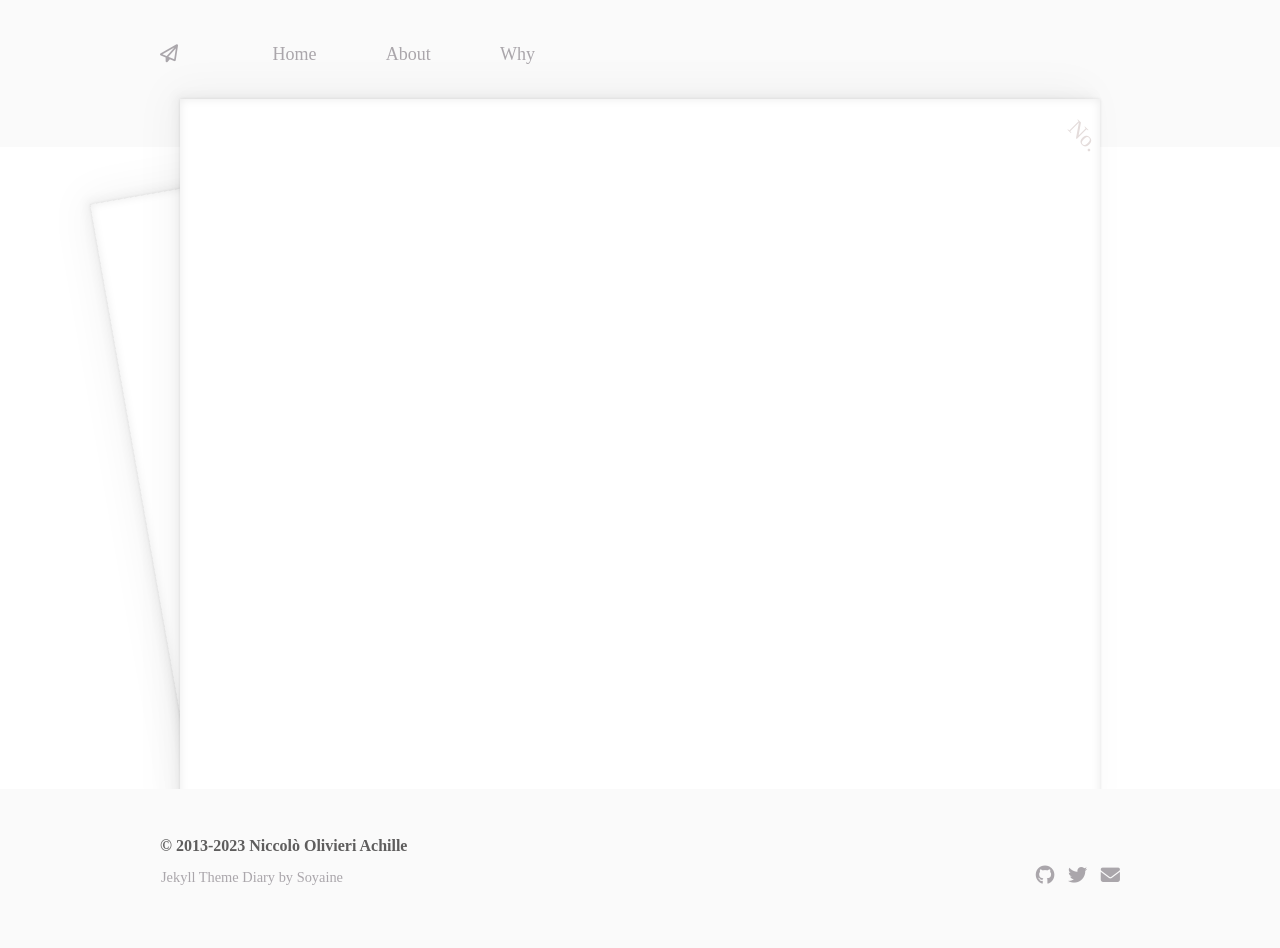
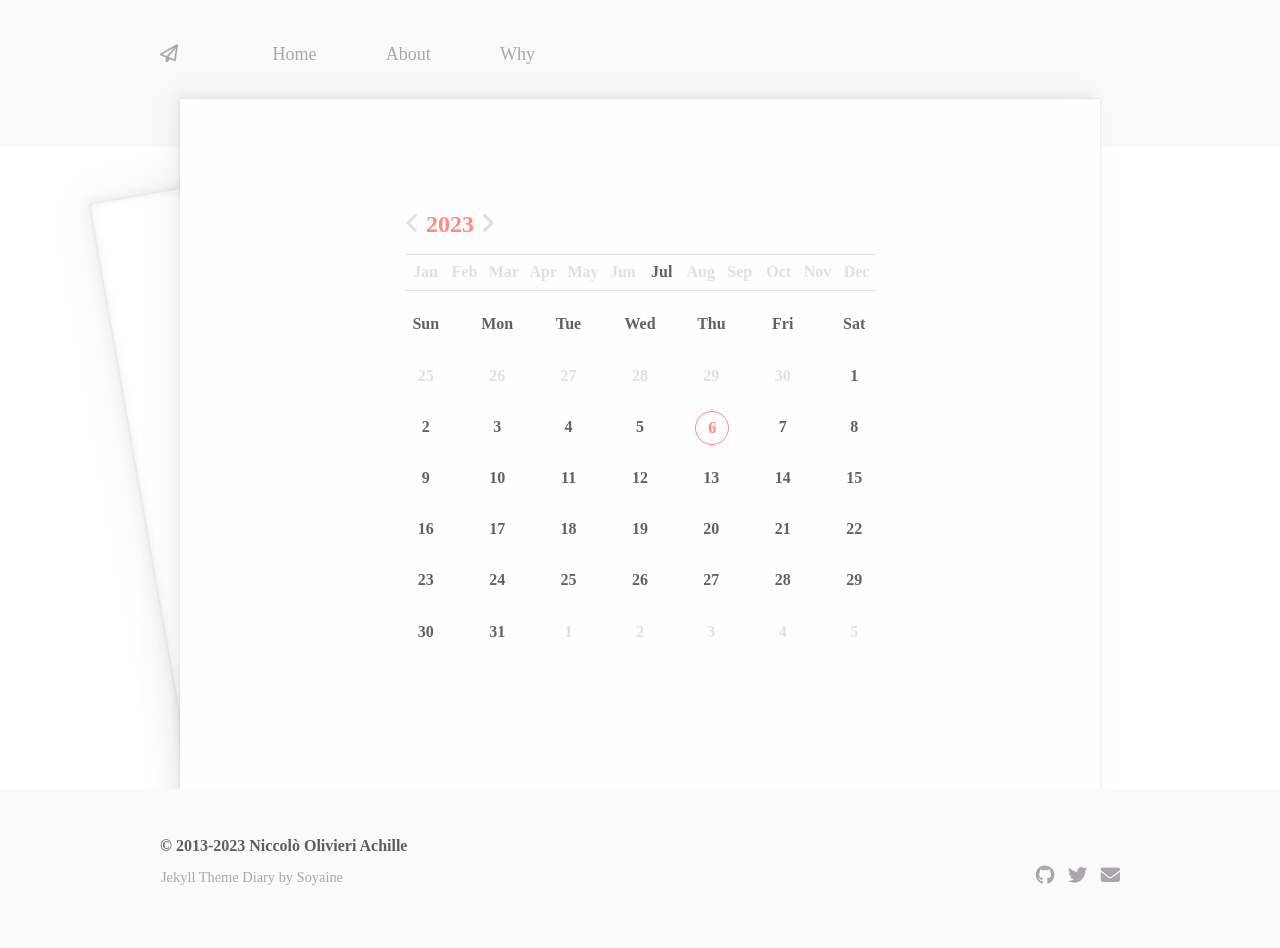
Before and after one commit to Zweer/diary, a Jekyll site: the page built from index.md, in a window 1280 px wide. Built offline with Jekyll 4.4.1, drawn with Linux system fonts in a browser that asks for light colours; nearby versions of some CDN libraries.

Commit message:
Fixing the homepage style

```diff
--- a/_includes/calendar.html
+++ b/_includes/calendar.html
@@ -1,3 +1,14 @@
+{% if page.home %}
+<style>
+    #calendar {
+        display: block;
+    }
+    #closeBtn, #openBtn {
+        display: none;
+    }
+</style>
+{% endif %}
+
 <div id="calendar" class="calendar">
     <div id="dateTable" class="cal-table">
         <div id="calHeader" class="cal-body">
```
